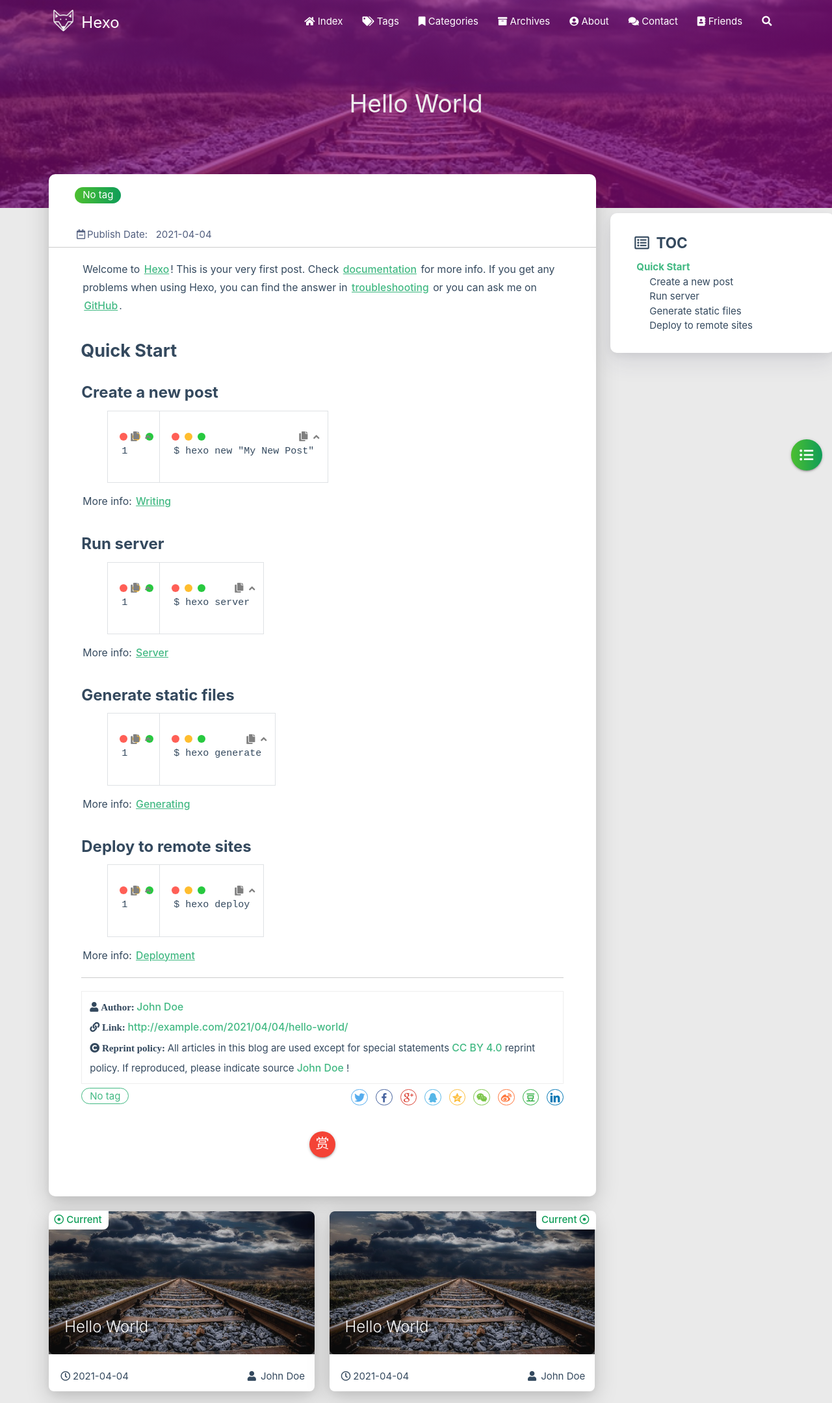
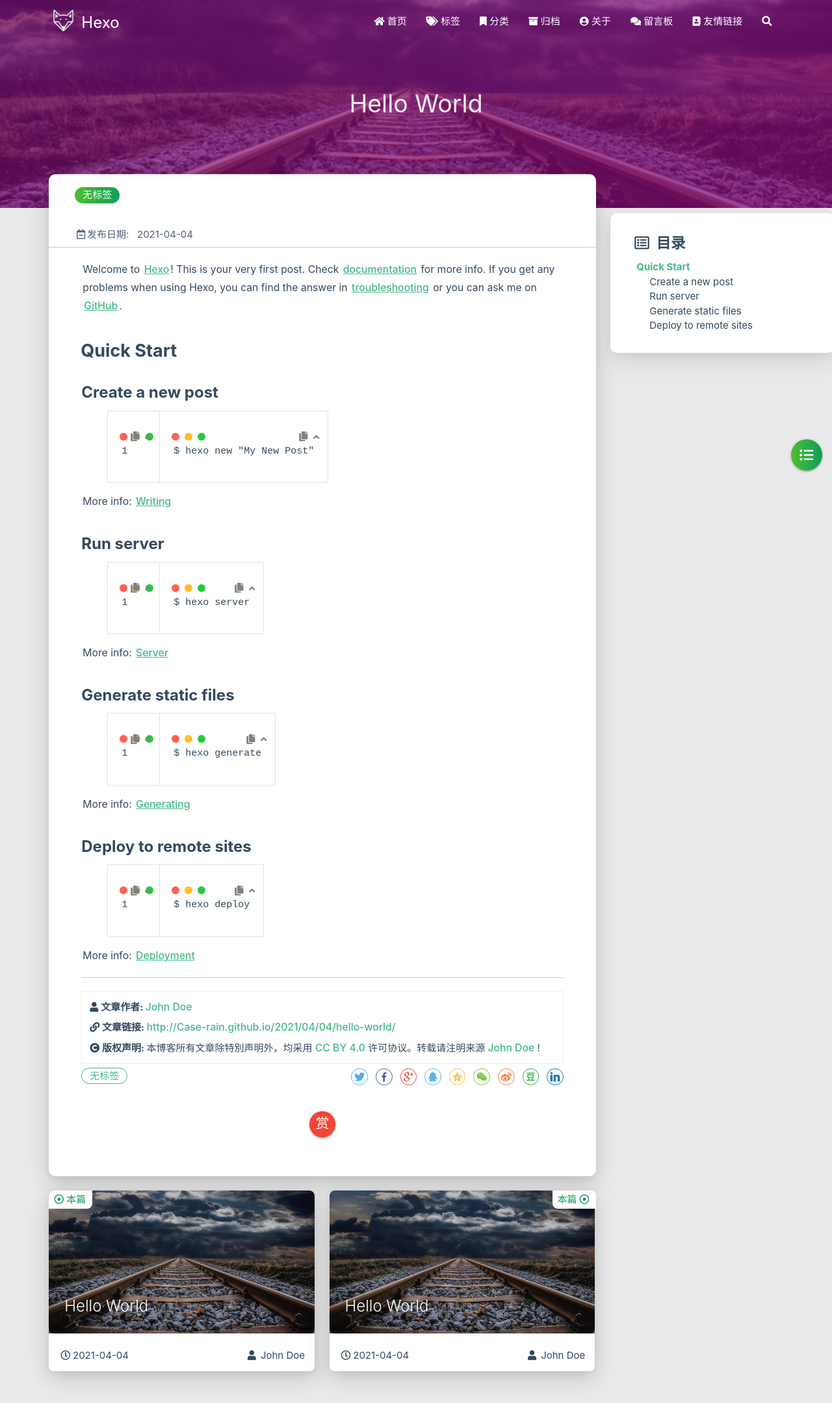
Before and after one commit to Case-rain/Case-rain, a plain HTML site: page 2021/04/04/hello-world/index.html in a window 1280 px wide. Shown: the top 2159 px of the page at 65% size. Drawn offline with Linux system fonts and the light colour scheme; some packages are replaced by stand-ins of ours; no server answers; a script that the page names is missing.

Commit message:
Site updated: 2021-04-04 21:05:46

```diff
--- a/2021/04/04/hello-world/index.html
+++ b/2021/04/04/hello-world/index.html
@@ -1,5 +1,5 @@
 <!DOCTYPE HTML>
-<html lang="en">
+<html lang="zh-CN">
 
 
 <head>
@@ -57,7 +57,7 @@
 
       <i class="fas fa-home" style="zoom: 0.6;"></i>
 
-      <span>Index</span>
+      <span>首页</span>
     </a>
 
   </li>
@@ -68,7 +68,7 @@
 
       <i class="fas fa-tags" style="zoom: 0.6;"></i>
 
-      <span>Tags</span>
+      <span>标签</span>
     </a>
 
   </li>
@@ -79,7 +79,7 @@
 
       <i class="fas fa-bookmark" style="zoom: 0.6;"></i>
 
-      <span>Categories</span>
+      <span>分类</span>
     </a>
 
   </li>
@@ -90,7 +90,7 @@
 
       <i class="fas fa-archive" style="zoom: 0.6;"></i>
 
-      <span>Archives</span>
+      <span>归档</span>
     </a>
 
   </li>
@@ -101,7 +101,7 @@
 
       <i class="fas fa-user-circle" style="zoom: 0.6;"></i>
 
-      <span>About</span>
+      <span>关于</span>
     </a>
 
   </li>
@@ -112,7 +112,7 @@
 
       <i class="fas fa-comments" style="zoom: 0.6;"></i>
 
-      <span>Contact</span>
+      <span>留言板</span>
     </a>
 
   </li>
@@ -123,14 +123,14 @@
 
       <i class="fas fa-address-book" style="zoom: 0.6;"></i>
 
-      <span>Friends</span>
+      <span>友情链接</span>
     </a>
 
   </li>
 
   <li>
     <a href="#searchModal" class="modal-trigger waves-effect waves-light">
-      <i id="searchIcon" class="fas fa-search" title="Search" style="zoom: 0.85;"></i>
+      <i id="searchIcon" class="fas fa-search" title="搜索" style="zoom: 0.85;"></i>
     </a>
   </li>
 </ul>
@@ -160,7 +160,7 @@
 
 			    <i class="fa-fw fas fa-home"></i>
 
-			Index
+			首页
 		</a>
 
         </li>
@@ -171,7 +171,7 @@
 
 			    <i class="fa-fw fas fa-tags"></i>
 
-			Tags
+			标签
 		</a>
 
         </li>
@@ -182,7 +182,7 @@
 
 			    <i class="fa-fw fas fa-bookmark"></i>
 
-			Categories
+			分类
 		</a>
 
         </li>
@@ -193,7 +193,7 @@
 
 			    <i class="fa-fw fas fa-archive"></i>
 
-			Archives
+			归档
 		</a>
 
         </li>
@@ -204,7 +204,7 @@
 
 			    <i class="fa-fw fas fa-user-circle"></i>
 
-			About
+			关于
 		</a>
 
         </li>
@@ -215,7 +215,7 @@
 
 			    <i class="fa-fw fas fa-comments"></i>
 
-			Contact
+			留言板
 		</a>
 
         </li>
@@ -226,7 +226,7 @@
 
 			    <i class="fa-fw fas fa-address-book"></i>
 
-			Friends
+			友情链接
 		</a>
 
         </li>
@@ -430,7 +430,7 @@
                 <div class="col s7">
 
                           <div class="article-tag">
-                            <span class="chip bg-color">No tag</span>
+                            <span class="chip bg-color">无标签</span>
                           </div>
 
                 </div>
@@ -442,7 +442,7 @@
             <div class="post-info">
 
                 <div class="post-date info-break-policy">
-                    <i class="far fa-calendar-minus fa-fw"></i>Publish Date:&nbsp;&nbsp;
+                    <i class="far fa-calendar-minus fa-fw"></i>发布日期:&nbsp;&nbsp;
                     2021-04-04
                 </div>
 
@@ -489,7 +489,7 @@
             <div class="reprint__author">
                 <span class="reprint-meta" style="font-weight: bold;">
                     <i class="fas fa-user">
-                        Author:
+                        文章作者:
                     </i>
                 </span>
                 <span class="reprint-info">
@@ -499,23 +499,23 @@
             <div class="reprint__type">
                 <span class="reprint-meta" style="font-weight: bold;">
                     <i class="fas fa-link">
-                        Link:
+                        文章链接:
                     </i>
                 </span>
                 <span class="reprint-info">
-                    <a href="http://example.com/2021/04/04/hello-world/">http://example.com/2021/04/04/hello-world/</a>
+                    <a href="http://Case-rain.github.io/2021/04/04/hello-world/">http://Case-rain.github.io/2021/04/04/hello-world/</a>
                 </span>
             </div>
             <div class="reprint__notice">
                 <span class="reprint-meta" style="font-weight: bold;">
                     <i class="fas fa-copyright">
-                        Reprint policy:
+                        版权声明:
                     </i>
                 </span>
                 <span class="reprint-info">
-                    All articles in this blog are used except for special statements
+                    本博客所有文章除特別声明外，均采用
                     <a href="https://creativecommons.org/licenses/by/4.0/deed.zh" rel="external nofollow noreferrer" target="_blank">CC BY 4.0</a>
-                    reprint policy. If reproduced, please indicate source
+                    许可协议。转载请注明来源
                     <a href="/about" target="_blank">John Doe</a>
                     !
                 </span>
@@ -525,7 +525,7 @@
 
     <script async defer>
       document.addEventListener("copy", function (e) {
-        let toastHTML = '<span>Copied successfully, please follow the reprint policy of this article</span><button class="btn-flat toast-action" onclick="navToReprintStatement()" style="font-size: smaller">more</a>';
+        let toastHTML = '<span>复制成功，请遵循本文的转载规则</span><button class="btn-flat toast-action" onclick="navToReprintStatement()" style="font-size: smaller">查看</a>';
         M.toast({html: toastHTML})
       });
 
@@ -540,7 +540,7 @@
                 <div class="post-meta__tag-list" style="display: inline-block;">
 
                         <div class="article-tag">
-                            <span class="chip bg-color">No tag</span>
+                            <span class="chip bg-color">无标签</span>
                         </div>
 
                 </div>
@@ -712,7 +712,7 @@
 
         <div class="article col s12 m6" data-aos="fade-up" data-aos="fade-up">
             <div class="article-badge left-badge text-color">
-                <i class="far fa-dot-circle"></i>&nbsp;Current
+                <i class="far fa-dot-circle"></i>&nbsp;本篇
             </div>
             <div class="card">
                 <a href="/2021/04/04/hello-world/">
@@ -750,7 +750,7 @@
 
         <div class="article col s12 m6" data-aos="fade-up">
             <div class="article-badge right-badge text-color">
-                Current&nbsp;<i class="far fa-dot-circle"></i>
+                本篇&nbsp;<i class="far fa-dot-circle"></i>
             </div>
             <div class="card">
                 <a href="/2021/04/04/hello-world/">
@@ -813,7 +813,7 @@
     </div>
     <div id="toc-aside" class="expanded col l3 hide-on-med-and-down">
         <div class="toc-widget card" style="background-color: white;">
-            <div class="toc-title"><i class="far fa-list-alt"></i>&nbsp;&nbsp;TOC</div>
+            <div class="toc-title"><i class="far fa-list-alt"></i>&nbsp;&nbsp;目录</div>
             <div id="toc-content"></div>
         </div>
     </div>
@@ -1042,8 +1042,8 @@
 <div id="searchModal" class="modal">
     <div class="modal-content">
         <div class="search-header">
-            <span class="title"><i class="fas fa-search"></i>&nbsp;&nbsp;Search</span>
-            <input type="search" id="searchInput" name="s" placeholder="Please enter a search keyword"
+            <span class="title"><i class="fas fa-search"></i>&nbsp;&nbsp;搜索</span>
+            <input type="search" id="searchInput" name="s" placeholder="请输入搜索的关键字"
                    class="search-input">
         </div>
         <div id="searchResult"></div>
```
Also changed, not shown: archives/2021/04/index.html (+23 -23 lines), archives/2021/index.html (+23 -23 lines), archives/index.html (+23 -23 lines), index.html (+19 -19 lines).
